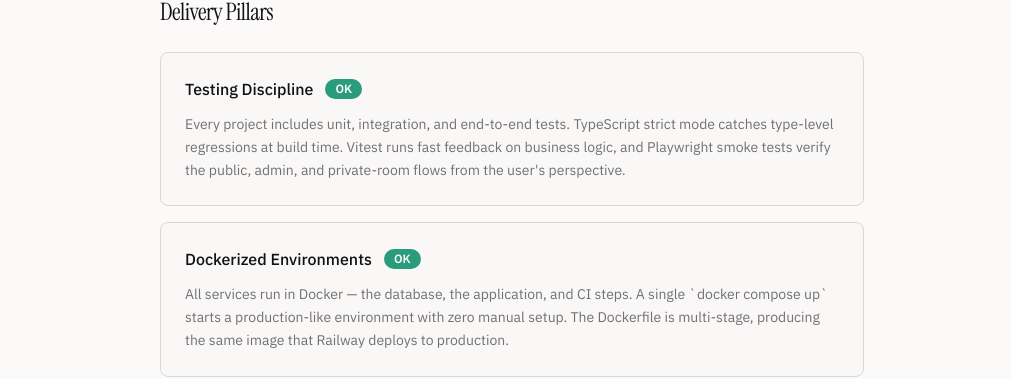
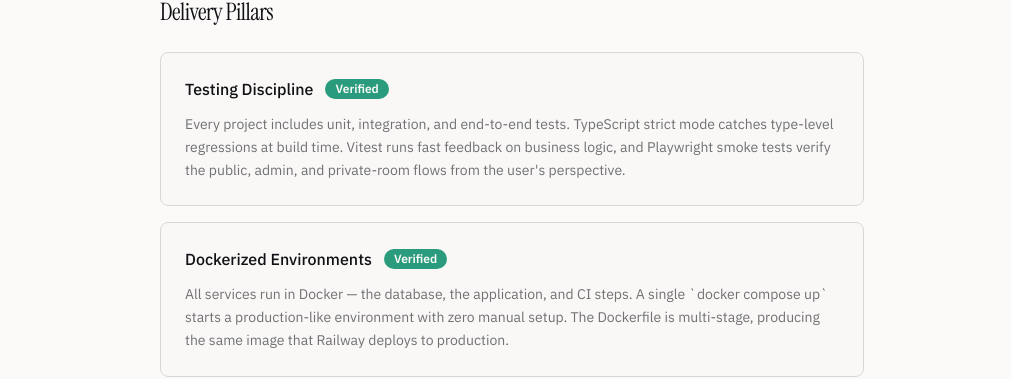
Before and after one commit to bagtyyarkovusov/personal-engineering-portfolio, a Next.js app: page /engineering-system in a window 1280 px wide. Shown: the part 349-728 px from the top of the page, without its empty margins (128-1139 px from the left). Built offline with nearby package versions, Linux system fonts and the light colour scheme; no server answers.

Commit message:
fix(engineering-system): label delivery pillar badges 'Verified'
The five verified pillars showed the dense-UI short label 'OK'; use the
full status label per the design vocabulary.

```diff
--- a/src/app/(public)/engineering-system/page.tsx
+++ b/src/app/(public)/engineering-system/page.tsx
@@ -102,7 +102,7 @@ export default async function EngineeringSystemPage() {
                   <span
                     className={`inline-flex items-center rounded-full px-2.5 py-0.5 text-xs font-semibold ${getStatusConfig(pillar.status).badgeClass}`}
                   >
-                    {getStatusConfig(pillar.status).labelShort}
+                    {getStatusConfig(pillar.status).label}
                   </span>
                 </div>
                 <p className="text-sm text-muted-foreground leading-relaxed">
```
